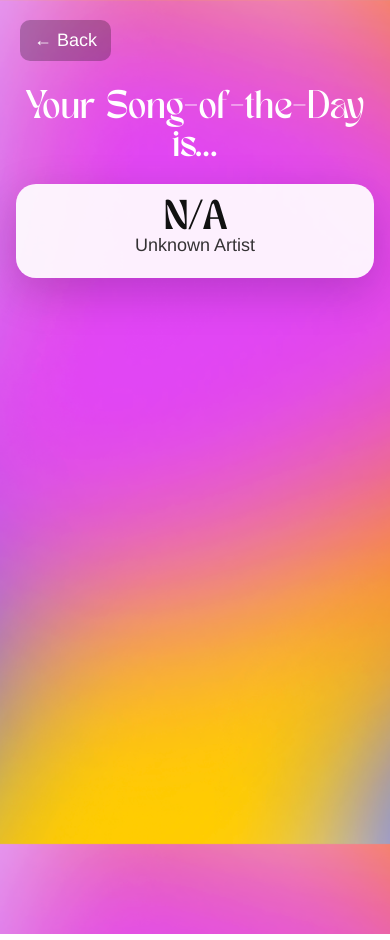
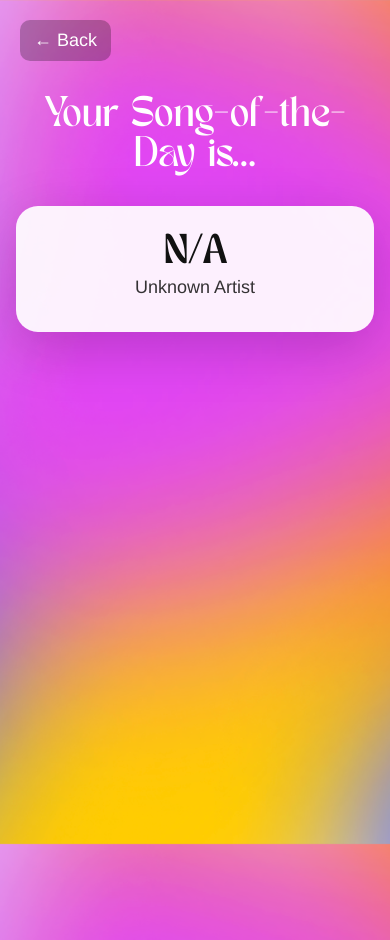
Before and after one commit to mnamy/song-website, a website: page result.html in a window 390 px wide. Drawn offline with Linux system fonts and the light colour scheme.

Commit message:
Update result.html

```diff
--- a/result.html
+++ b/result.html
@@ -10,12 +10,13 @@
     body {
       margin: 0;
       padding: 0;
+      min-height: 100vh;
       font-family: "Helvetica Neue", sans-serif;
       background: url("gradient.png") no-repeat center center fixed;
       background-size: cover;
-      min-height: 100vh;
     }
 
+    /* back button */
     .back-arrow {
       position: absolute;
       top: 20px;
@@ -27,78 +28,86 @@
       padding: 10px 14px;
       border-radius: 10px;
       transition: background 0.2s ease;
+      z-index: 2;
     }
     .back-arrow:hover {
       background: rgba(0, 0, 0, 0.4);
     }
 
+    /* title */
     h1 {
       color: white;
       text-align: center;
       font-family: "TAN MERINGUE", serif;
-      font-size: clamp(28px, 5vw, 56px);
-      margin: 70px 16px 26px;
+      font-size: clamp(30px, 5vw, 60px);
       font-weight: 500;
+      margin: 84px 16px 46px; /* more breathing room */
     }
 
+    /* page wrapper */
     .page {
       width: 100%;
       display: flex;
       justify-content: center;
-      padding: 0 16px 48px;
+      padding: 0 16px 64px; /* more bottom space */
       box-sizing: border-box;
     }
 
+    /* card */
     .card {
       width: 100%;
-      max-width: 780px;
+      max-width: 860px;
       background: rgba(255, 255, 255, 0.92);
-      border-radius: 20px;
-      padding: 28px;
-      box-shadow: 0 14px 45px rgba(0, 0, 0, 0.18);
+      border-radius: 22px;
+      box-shadow: 0 16px 55px rgba(0, 0, 0, 0.18);
+      padding: 44px 40px; /* more vertical spacing */
+      box-sizing: border-box;
+
       display: flex;
       align-items: center;
-      gap: 28px;
-      box-sizing: border-box;
+      gap: 34px;
     }
 
+    /* album */
     .album-cover {
-      width: 220px;
-      height: 220px;
+      width: 240px;
+      height: 240px;
       object-fit: cover;
-      border-radius: 14px;
+      border-radius: 16px;
       flex: 0 0 auto;
     }
 
+    /* info */
     .info-box {
       flex: 1;
       min-width: 0;
       display: flex;
       flex-direction: column;
-      gap: 18px;
+      gap: 26px; /* more breathing room */
       align-items: flex-start;
     }
 
     .song-title {
       font-family: "TAN MERINGUE", serif;
-      font-size: clamp(28px, 4vw, 54px);
+      font-size: clamp(28px, 4vw, 56px);
       line-height: 1.05;
       color: #111;
       margin: 0;
+      word-break: break-word;
     }
 
     .artist-name {
       font-size: 22px;
       color: #111;
       opacity: 0.85;
-      margin: 0;
+      margin: 10px 0 0;
     }
 
     .spotify-button {
       display: inline-flex;
-      padding: 14px 22px;
       justify-content: center;
       align-items: center;
+      padding: 14px 22px;
       border-radius: 999px;
       background: linear-gradient(90deg, #6e72ff, #ff5bd6, #ffb11a);
       color: white;
@@ -107,43 +116,46 @@
       text-decoration: none;
       transition: opacity 0.2s ease;
       width: fit-content;
+      margin-top: 6px;
     }
 
     .spotify-button:hover {
       opacity: 0.9;
     }
 
-    /* ✅ Mobile: stacked centered card like your mock */
+    /* ✅ mobile: stacked centered, with more vertical air */
     @media (max-width: 720px) {
       h1 {
-        margin-top: 90px;
-        margin-bottom: 18px;
+        margin: 96px 16px 30px;
       }
 
       .card {
+        max-width: 560px;
         flex-direction: column;
         text-align: center;
-        gap: 18px;
-        padding: 22px;
-        max-width: 520px;
+        gap: 20px;
+        padding: 34px 24px;
       }
 
       .album-cover {
-        width: 210px;
-        height: 210px;
+        width: 215px;
+        height: 215px;
       }
 
       .info-box {
         align-items: center;
+        gap: 18px;
       }
 
       .artist-name {
         font-size: 18px;
+        margin-top: 8px;
       }
 
       .spotify-button {
         font-size: 16px;
         padding: 12px 18px;
+        margin-top: 8px;
       }
     }
   </style>
```
